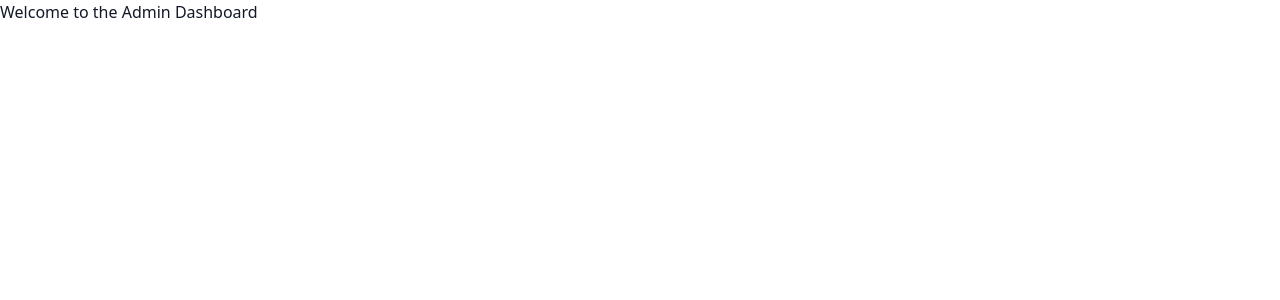
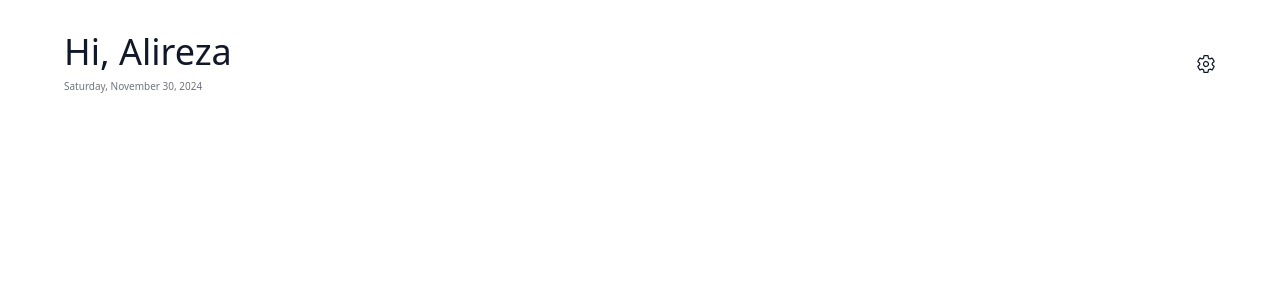
Before and after one commit to alrramezani/foruhel, a Next.js app: page /dash in a window 1280 px wide. Shown: the top 300 px of the page. Built offline with nearby package versions, Linux system fonts and the light colour scheme.

Commit message:
WIP: dashboard init

```diff
--- a/app/dash/page.tsx
+++ b/app/dash/page.tsx
@@ -1,4 +1,29 @@
-// app/admin/page.tsx
-export default function AdminPage() {
-  return <h1>Welcome to the Admin Dashboard</h1>;
+import { IoSettingsOutline } from "react-icons/io5";
+
+const today = () => {
+  const now = new Date();
+  return new Intl.DateTimeFormat("en-US", {
+    weekday: "long", // Full name of the day (e.g., Monday)
+    day: "numeric", // Numeric day of the month (e.g., 7)
+    month: "long", // Full month name (e.g., August)
+    year: "numeric", // Full year (e.g., 2024)
+  }).format(now);
+};
+// Format the date
+
+export default function DashPage() {
+  return (
+    <div className="container px-4 md:px-16">
+      <header className="pt-4 md:pt-8">
+        <div className="flex justify-between items-center">
+          <div>
+            <h1 className="text-2xl md:text-4xl">Hi, Alireza</h1>
+            <span className="text-[10px] opacity-60">{today()}</span>
+          </div>
+          <IoSettingsOutline className="text-xl cursor-pointer" />
+        </div>
+      </header>
+      <main></main>
+    </div>
+  );
 }
--- a/package.json
+++ b/package.json
@@ -24,6 +24,7 @@
     "next": "15.0.3",
     "react": "^18.3.1",
     "react-dom": "^18.3.1",
+    "react-icons": "^5.4.0",
     "zod": "^3.23.8"
   },
   "devDependencies": {
```
Also changed, not shown: 1 other file (tests, documents, lock files or other folders).
